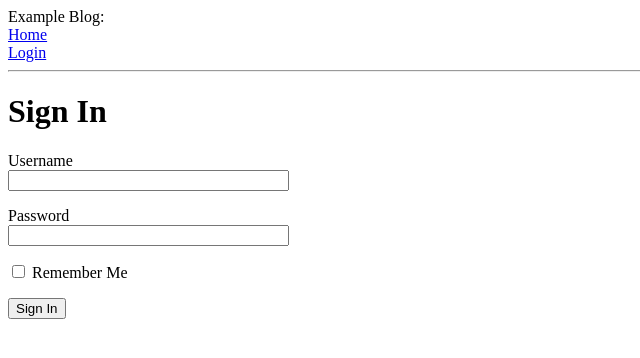
After one commit to JSPARK113/Study, a Flask app: page /login in a window 1280 px wide. The commit adds this page. Shown: the top 358 px of the page, without its empty margins (0-640 px from the left). Run offline with Flask 2, Linux system fonts and the light colour scheme.

Commit message:
flask 스터디 추가

```diff
--- a/flask/eblog/app/__init__.py
+++ b/flask/eblog/app/__init__.py
@@ -1,5 +1,7 @@
 from flask import Flask
+from config import Config
 
 app = Flask(__name__)
+app.config.from_object(Config)
 
 from app import routes
--- /dev/null
+++ b/flask/eblog/app/forms.py
@@ -0,0 +1,9 @@
+from flask_wtf import FlaskForm
+from wtforms import *
+from wtforms.validators import DataRequired
+
+class LoginForm(FlaskForm):
+    username = StringField('Username', validators=[DataRequired()])
+    password = PasswordField('Password', validators=[DataRequired()])
+    remember_me = BooleanField('Remember Me')
+    submit = SubmitField('Sign In')
--- a/flask/eblog/app/routes.py
+++ b/flask/eblog/app/routes.py
@@ -1,13 +1,10 @@
-from flask import render_template
+from flask import render_template, flash, redirect
 from app import app
+from app.forms import LoginForm
 
 @app.route('/')
 @app.route('/index')
 def index():
-    ctx = {
-        'title': 'Home',
-        'user': {'username': 'JB', 'age': 25}
-    }
     posts = [
         {
             'author': {'username': 'John'},
@@ -18,4 +15,14 @@ def index():
             'body': 'The Avengers movie was so cool!'
         }
     ]
-    return render_template('index.html', ctx=ctx, posts=posts)
+    return render_template('index.html', title='Home', username='JS', posts=posts)
+
+@app.route('/login', methods=['GET', 'POST'])
+def login():
+    form = LoginForm()
+    if form.validate_on_submit():
+        flash('Login requested for user {}, remember_me={}'.format(
+            form.username.data, form.remember_me.data
+        ))
+        return redirect('/index')
+    return render_template('login.html', title='Sign in', form=form)
--- a/flask/eblog/app/templates/base.html
+++ b/flask/eblog/app/templates/base.html
@@ -1,14 +1,25 @@
 <!DOCTYPE html>
 <head>
-    {% if ctx.title %}
-    <title>{{ ctx.title }} - Example Blog</title>
+    {% if title %}
+    <title>{{ title }} - Example Blog</title>
     {% else %}
     <title>Welcome to Example Blog</title>
     {% endif %}
 </head>
 <body>
-    <div>Example Blog: <a href="/index">Home</a></div>
+    Example Blog:
+    <div><a href="/index">Home</a></div>
+    <div><a href="/login">Login</a></div>
     <hr>
+    {% with messages = get_flashed_messages() %}
+    {% if messages %}
+    <ul>
+        {% for message in messages %}
+        <li>{{ message }}</li>
+        {% endfor %}
+    </ul>
+    {% endif %}
+    {% endwith %}
     {% block content %}{% endblock %}
 </body>
 </html>
--- a/flask/eblog/app/templates/index.html
+++ b/flask/eblog/app/templates/index.html
@@ -1,7 +1,7 @@
 {% extends "base.html" %}
 
 {% block content %}
-    <h1>Hello, {{ctx.user.username}} ({{ctx.user.age}})</h1>
+    <h1>Hello, {{ username }}</h1>
     {% for post in posts %}
     <div>
         <p>{{ post.author.username }} says: {{post.body}}</p>
--- /dev/null
+++ b/flask/eblog/app/templates/login.html
@@ -0,0 +1,18 @@
+{% extends "base.html" %}
+
+{% block content %}
+    <h1>Sign In</h1>
+    <form action="" method="post" novalidate>
+        {{ form.hidden_tag() }}
+        <p>
+            {{ form.username.label }}<br>
+            {{ form.username(size=32) }}
+        </p>
+        <p>
+            {{ form.password.label }}<br>
+            {{ form.password(size=32) }}
+        </p>
+        <p>{{ form.remember_me() }} {{ form.remember_me.label }}</p>
+        <p>{{ form.submit() }}</p>
+    </form>
+{% endblock %}
--- /dev/null
+++ b/flask/eblog/config.py
@@ -0,0 +1,4 @@
+import os
+
+class Config(object):
+    SECRET_KEY = os.environ.get('SECRET_KEY') or 'you-will-never-guess'
```
Also changed, not shown: 1 other file.
